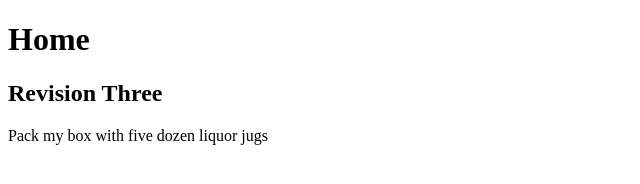
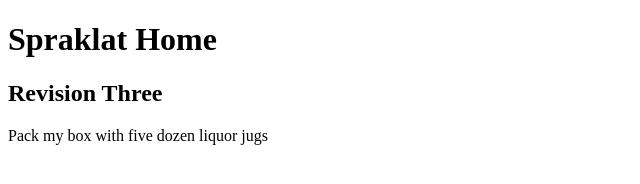
Before and after one commit to engrrosevir/test_repo, a plain HTML site: page index.html in a window 1280 px wide. Shown: the whole page, without its empty margins (0-640 px from the left). Drawn offline with Linux system fonts and the light colour scheme.

Commit message:
version app01

```diff
--- a/index.html
+++ b/index.html
@@ -6,7 +6,7 @@
 </head>
 
 <body>
-    <h1>Home</h1>
+    <h1>Spraklat Home</h1>
     <h2>Revision Three</h2>
     <p>Pack my box with five dozen liquor jugs</p>
 </body>
```
